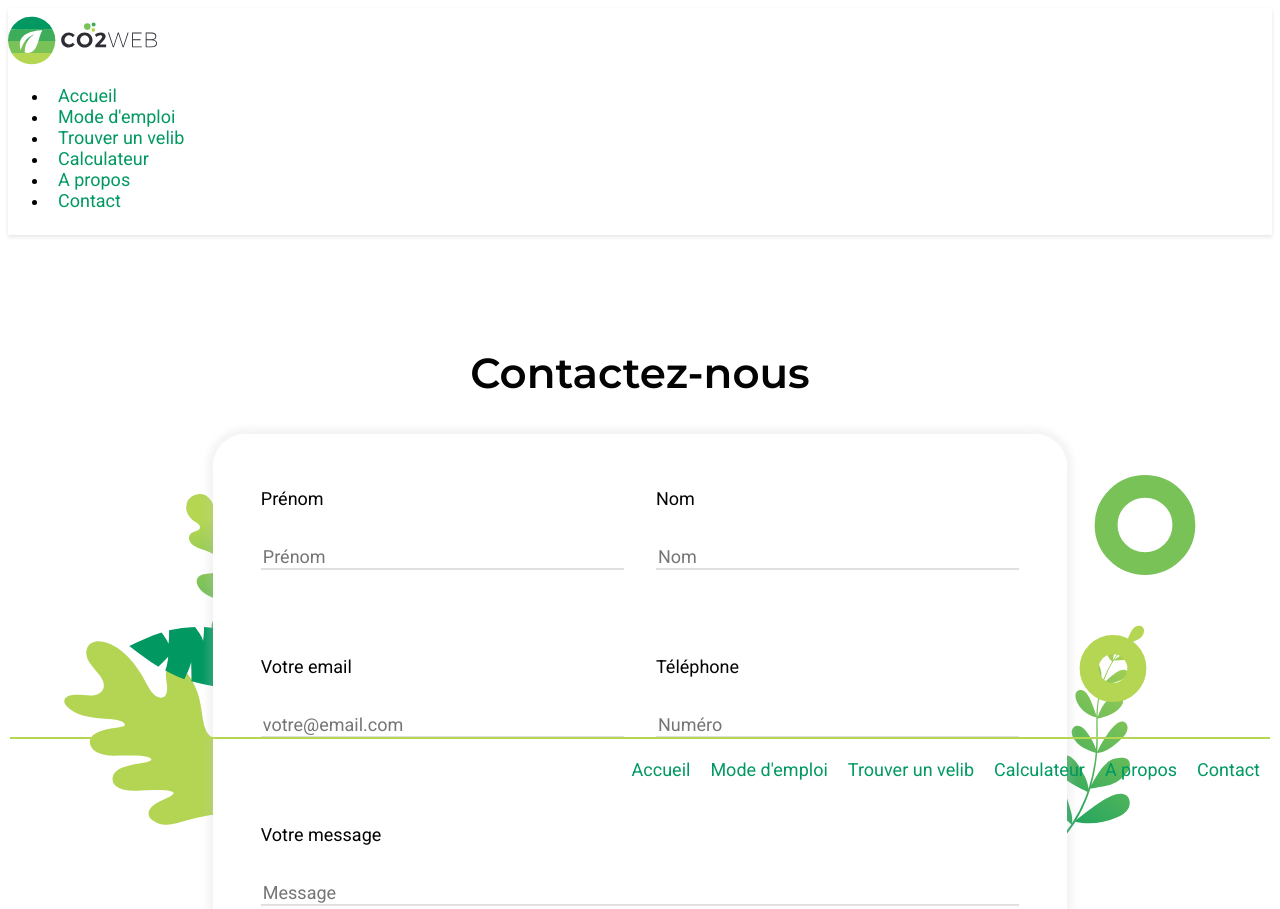
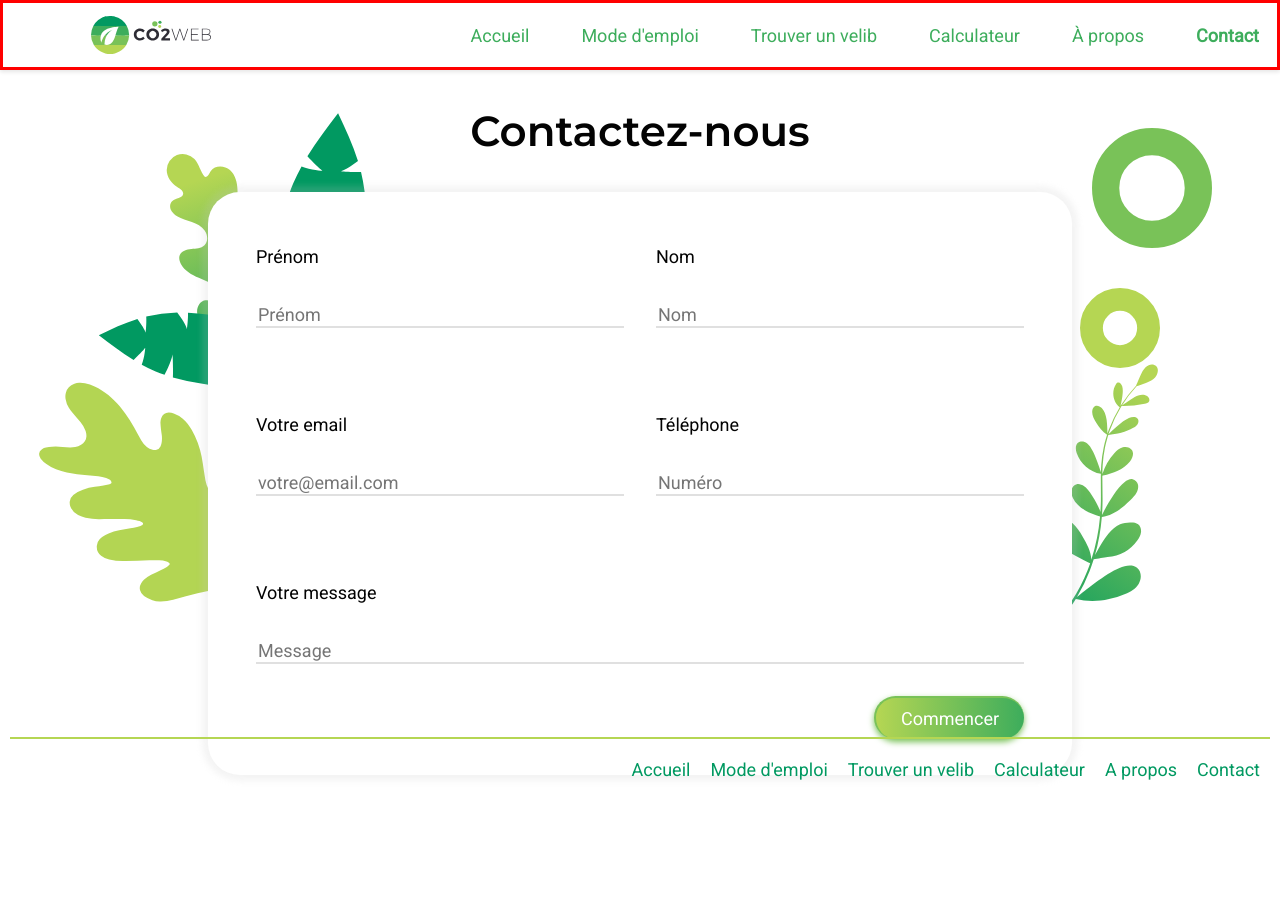
Before and after one commit to Astridnz/Brief-CO2WEB, a plain HTML site: page contact.html in a window 1280 px wide. Shown: the top 909 px of the page. After the commit the page ends 800 px from the top, so only its background shows below. Drawn offline with nearby package versions, Linux system fonts and the light colour scheme; files that its build step writes are made by us from their sources.

Commit message:
feat : update header responsive

```diff
--- a/base/_reset.scss
+++ b/base/_reset.scss
@@ -1 +1,4 @@
 /* --------------------------------- Reset/Normalize --------------------------------- */
+body{
+  margin: 0px;
+}
--- a/contact.html
+++ b/contact.html
@@ -16,27 +16,42 @@
 <body>
 
   <header>
-
-    <div class="header-flex">
-
-      <img src="ressources/logo/CO2-logo.svg" alt="logo CO2WEB">
-
-      <nav>
-
-        <ul>
-          <li><a class="texte-nav" href="home.html">Accueil</a></li>
-          <li><a class="texte-nav" href="mode-demploi.html">Mode d'emploi</a></li>
-          <li><a class="texte-nav" href="trouver-un-velib.html">Trouver un velib</a></li>
-          <li><a class="texte-nav" href="calculateur.html">Calculateur</a></li>
-          <li><a class="texte-nav" href="a-propos.html">A propos</a></li>
-          <li><a class="texte-nav" href="contact.html">Contact</a></li>
+    <a href="index.html" class="link-img-home">
+        <img src="ressources/logo/CO2-logo.svg" alt="CO2WEB Logo">
+    </a>
+        <!-- Burger Menu -->
+    <button class="burger-toggle" aria-label="Toggle menu">
+        <img src="ressources/logo/burger-logo.svg" alt="icone burger" class="burger-icon">
+        <img src="ressources/logo/close-logo.svg" alt="icone burger close" class="burger-close">
+    </button>
+    <nav class="burger-menu">
+        <ul class="burger-nav">
+            <li><a href="home.html">Accueil</a></li>
+            <hr class="nav__separator">
+            <li><a href="mode-demploi.html">Mode d'emploi</a></li>
+            <hr class="nav__separator">
+            <li><a href="trouver-un-velib.html">Trouver un velib</a></li>
+            <hr class="nav__separator">
+            <li><a href="calculateur.html">Calculateur</a></li>
+            <hr class="nav__separator">
+            <li><a href="a-propos.html">À propos</a></li>
+            <hr class="nav__separator">
+            <li><a href="contact.html" class="active">Contact</a></li>
+            <hr class="nav__separator">
         </ul>
-
-      </nav>
-
-    </div>
-
-  </header>
+    </nav>
+        <!-- Menu Desktop -->
+<nav class="desktop-menu">
+    <ul class="ul-nav-header">
+        <li><a href="home.html">Accueil</a></li>
+        <li><a href="mode-demploi.html">Mode d'emploi</a></li>
+        <li><a href="trouver-un-velib.html">Trouver un velib</a></li>
+        <li><a href="calculateur.html">Calculateur</a></li>
+        <li><a href="a-propos.html">À propos</a></li>
+        <li><a href="contact.html" class="active">Contact</a></li>
+    </ul>
+</nav>
+</header>
 
   <main class="main__contact">
     <section class="contact">
--- a/home.html
+++ b/home.html
@@ -21,7 +21,7 @@
 
   <header>
     <a href="index.html" class="link-img-home">
-        <img src="img/logo-CO2.svg" alt="CO2WEB Logo">
+        <img src="ressources/logo/CO2-logo.svg" alt="CO2WEB Logo">
     </a>
         <!-- Burger Menu -->
     <button class="burger-toggle" aria-label="Toggle menu">
@@ -116,6 +116,7 @@
     </footer>
 
   </main>
+  <script src="javascript/burger-menu.js"></script>
 </body>
 
 
--- a/layout/_header.scss
+++ b/layout/_header.scss
@@ -87,10 +87,18 @@
 
 
   header {
-    position: fixed;
-    z-index: 1001;
+    border: red solid;
+    width: 100%; /* Largeur totale */
+    max-width: 100vw; /* Largeur maximale de la viewport */
+    padding: 0.5rem; /* Padding réduit */
+    box-sizing: border-box; /* Inclut le padding dans la largeur */
+    height: 70px;
+    display: flex;
+    justify-content: space-between;
+    align-items: center;
     background-color: $background-color;
-    width: 100%;
+    margin: 0px;
+
 
     .burger-menu {
         position: fixed;
@@ -158,7 +166,7 @@
     }
 
     .burger-toggle {
-        position: fixed;
+        position: absolute;
         /* Bouton fixe en haut à droite */
         top: 1rem;
         right: 1rem;
@@ -302,7 +310,7 @@
 
     .link-img-home img {
         width: 30%;
-        padding: 1rem 0 0 1rem;
+        padding: 5rem 0 0 1rem;
         text-decoration: none;
         /* Taille plus petite pour mobile */
     }
--- a/themes/_theme.scss
+++ b/themes/_theme.scss
@@ -1,7 +1 @@
 /* --------------------------------- Default theme --------------------------------- */
-
-main{
-      // laisse de la place pour le header et pour le footer
-      //vertival horizontal
-      margin: 7em auto;
-}
```
Also changed, not shown: a-propos.html (+35 -20 lines), calculateur.html (+36 -20 lines), javascript/burger-menu.js (added, +21 -0 lines), mode-demploi.html (+34 -19 lines), trouver-un-velib.html (+36 -21 lines).
